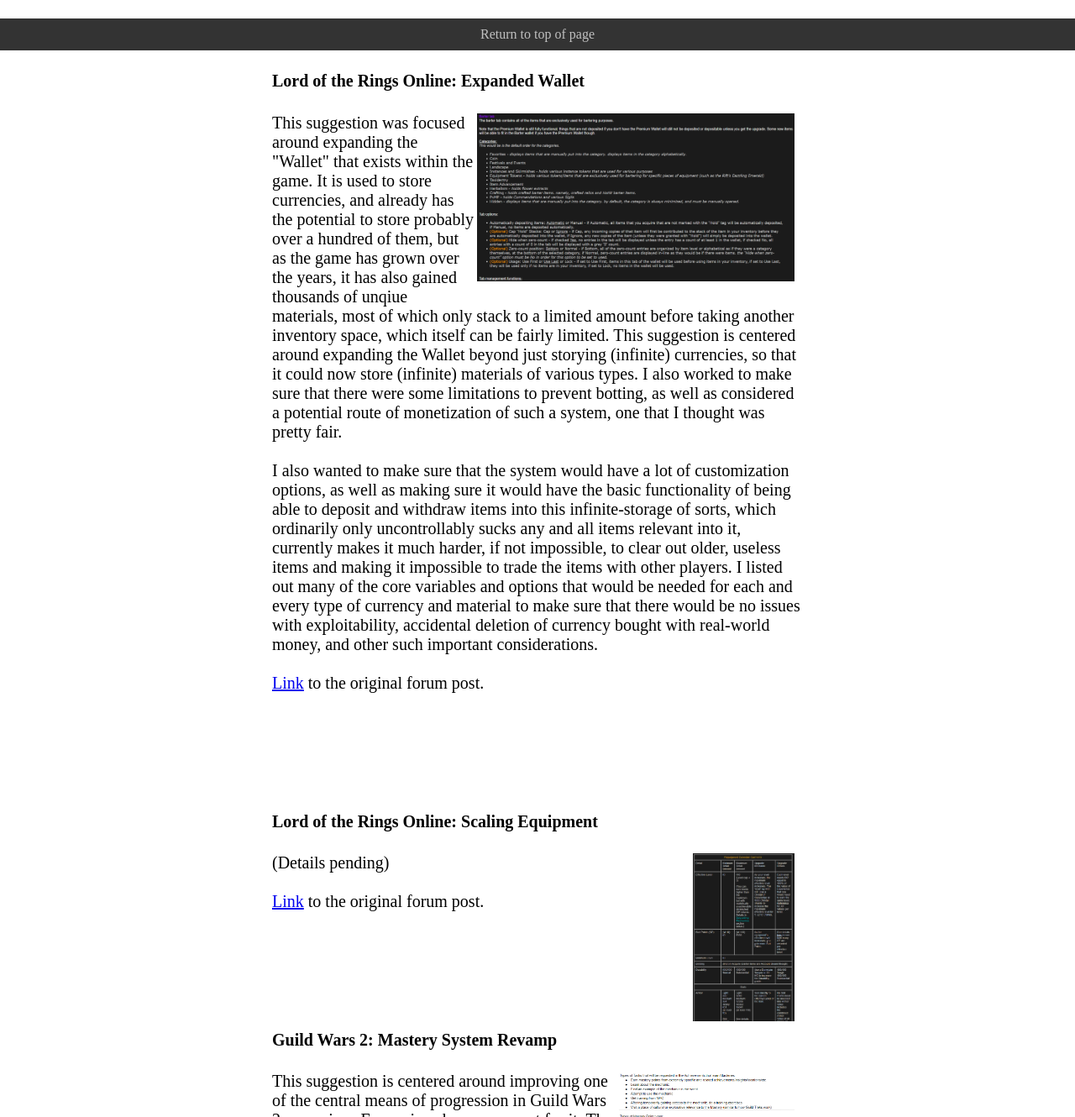
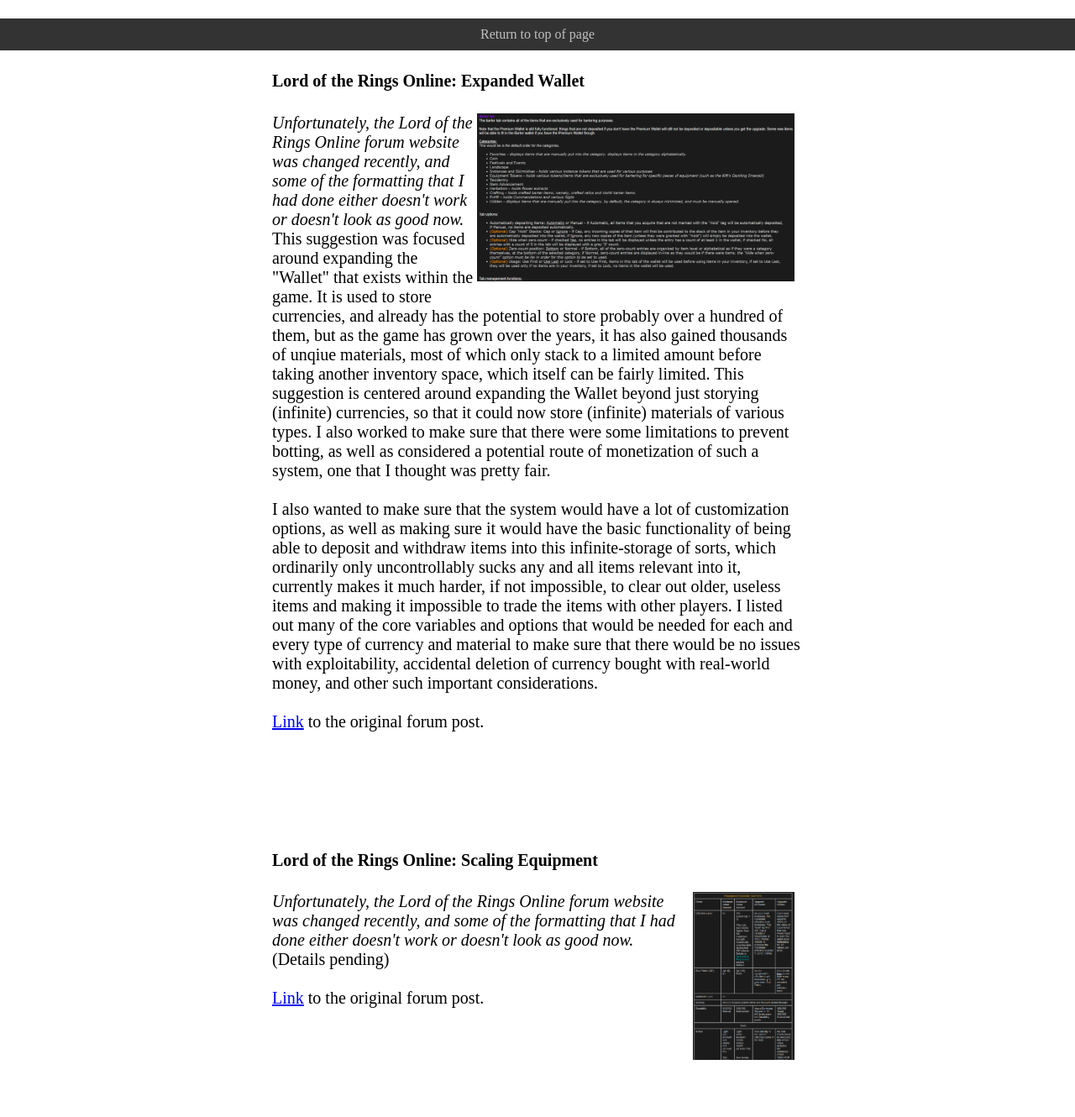
Before and after one commit to Jordanpete24/jordanpete24.github.io, a plain HTML site: page pages/suggestedsystems.html in a window 1280 px wide. Shown: the part 740-2070 px from the top of the page at 84% size. Drawn offline with Linux system fonts and the light colour scheme.

Commit message:
Added lotro forums format change notice

```diff
--- a/pages/suggestedsystems.html
+++ b/pages/suggestedsystems.html
@@ -32,6 +32,8 @@
 
 			<h4 id="lotrowallet">Lord of the Rings Online: Expanded Wallet</h4>
 			<a href="../images/lotro_wallet.PNG" target="blank"><img src="../images/lotro_wallet.PNG" align=right class="thumbnail"></a>
+			<i>Unfortunately, the Lord of the Rings Online forum website was changed recently, and some of the formatting that I had done either doesn't work or doesn't look as good now.</i>
+			<br>
 			This suggestion was focused around expanding the "Wallet" that exists within the game. It is used to store currencies, and already has the potential to store probably over a hundred of them, but as the game has grown over the years, it has also gained thousands of unqiue materials, most of which only stack to a limited amount before taking another inventory space, which itself can be fairly limited. This suggestion is centered around expanding the Wallet beyond just storying (infinite) currencies, so that it could now store (infinite) materials of various types. I also worked to make sure that there were some limitations to prevent botting, as well as considered a potential route of monetization of such a system, one that I thought was pretty fair.
 			<br><br>I also wanted to make sure that the system would have a lot of customization options, as well as making sure it would have the basic functionality of being able to deposit and withdraw items into this infinite-storage of sorts, which ordinarily only uncontrollably sucks any and all items relevant into it, currently makes it much harder, if not impossible, to clear out older, useless items and making it impossible to trade the items with other players. I listed out many of the core variables and options that would be needed for each and every type of currency and material to make sure that there would be no issues with exploitability, accidental deletion of currency bought with real-world money, and other such important considerations.
 			<br><br><a href="https://www.lotro.com/forums/showthread.php?652902-Wallet-Revamp-and-Expansion&p=7711885&mode=linear#post7711885" target="blank">Link</a> to the original forum post.
@@ -39,6 +41,8 @@
 
 			<h4 id="lotroscalinggear">Lord of the Rings Online: Scaling Equipment</h4>
 			<a href="../images/lotro_scaling.PNG" target="blank"><img src="../images/lotro_scaling.PNG" align=right class="thumbnail"></a>
+			<i>Unfortunately, the Lord of the Rings Online forum website was changed recently, and some of the formatting that I had done either doesn't work or doesn't look as good now.</i>
+			<br>
 			(Details pending)
 			<br><br><a href="https://www.lotro.com/forums/showthread.php?650288-Legendary-Armor-amp-Jewelry-Grows-with-us-and-ends-constant-replacement-of-gear" target="blank">Link</a> to the original forum post.
 			<br><br><br><br><br><br>
```
